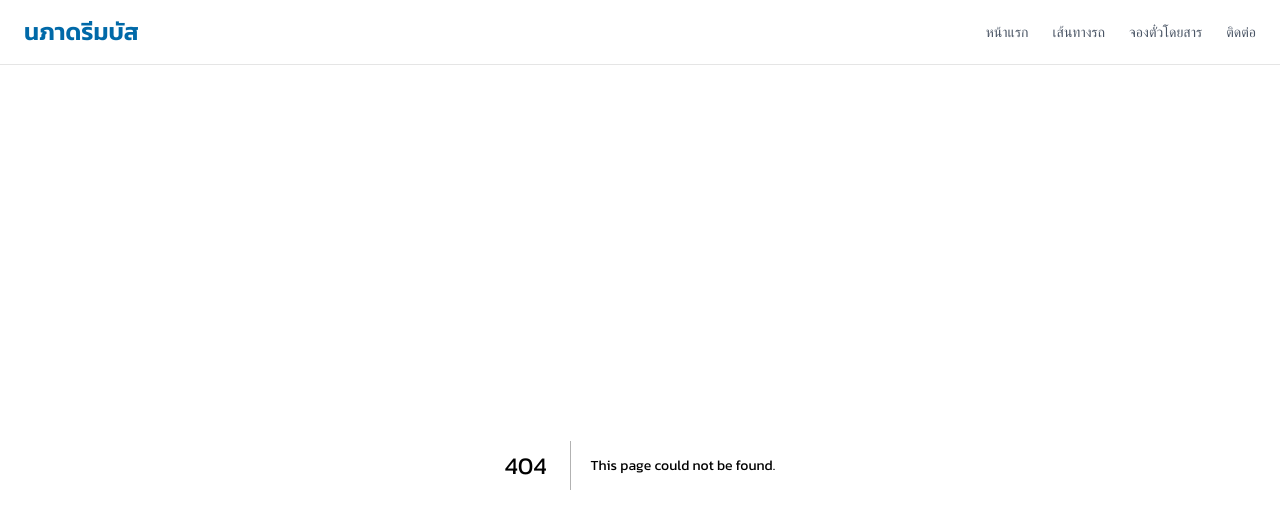
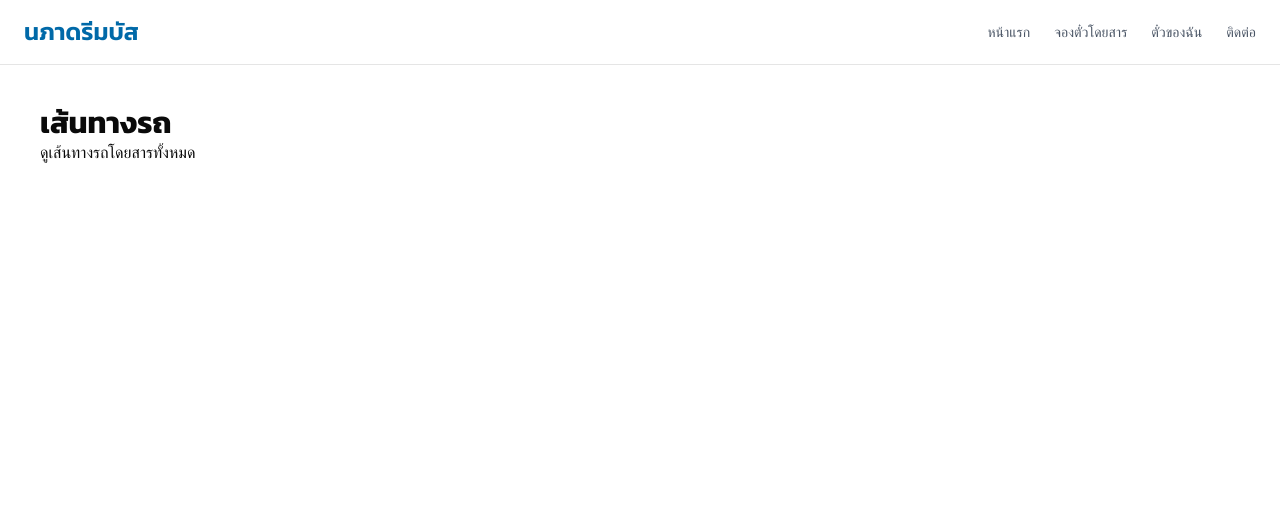
Before and after one commit to bpantan202/npd-bus-fe, a Next.js app: page /my-ticket in a window 1280 px wide. Before the commit this address had no page. Shown: the top 528 px of the page. Built offline with nearby package versions, Linux system fonts and the light colour scheme.

Commit message:
feat(header): add my-ticket

```diff
--- a/components/header.tsx
+++ b/components/header.tsx
@@ -31,17 +31,17 @@ export function Header() {
           </Link>
 
           <Link
-            href="/bus-routes"
-            className="text-gray-600 hover:text-sky-700 cursor-pointer"
-          >
-            เส้นทางรถ
-          </Link>
-
-          <Link
             href="/booking"
             className="text-gray-600 hover:text-sky-700 cursor-pointer"
           >
             จองตั๋วโดยสาร
+          </Link>
+
+          <Link
+            href="/my-ticket"
+            className="text-gray-600 hover:text-sky-700 cursor-pointer"
+          >
+            ตั๋วของฉัน
           </Link>
 
           <Link
@@ -70,11 +70,11 @@ export function Header() {
                 <Link href="/" className="hover:text-sky-700">
                   หน้าแรก
                 </Link>
-                <Link href="/bus-routes" className="hover:text-sky-700">
-                  เส้นทางรถ
-                </Link>
                 <Link href="/booking" className="hover:text-sky-700">
                   จองตั๋วโดยสาร
+                </Link>
+                <Link href="/my-ticket" className="hover:text-sky-700">
+                  ตั๋วของฉัน
                 </Link>
                 <Link href="/contact" className="hover:text-sky-700">
                   ติดต่อ
```
Also changed, not shown: app/my-ticket/page.tsx (renamed from app/bus-routes/page.tsx).
